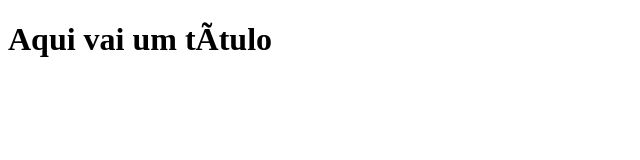
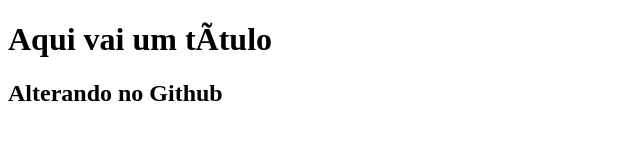
Before and after one commit to Pedrosavioo/project-desc, a plain HTML site: page index.html in a window 1280 px wide. Shown: the whole page, without its empty margins (0-640 px from the left). Drawn offline with Linux system fonts and the light colour scheme.

Commit message:
Update index.html

```diff
--- a/index.html
+++ b/index.html
@@ -7,5 +7,6 @@
 
 <body>
     <h1>Aqui vai um título</h1>
+    <h2>Alterando no Github</h2>
 </body>
 </html>
```
